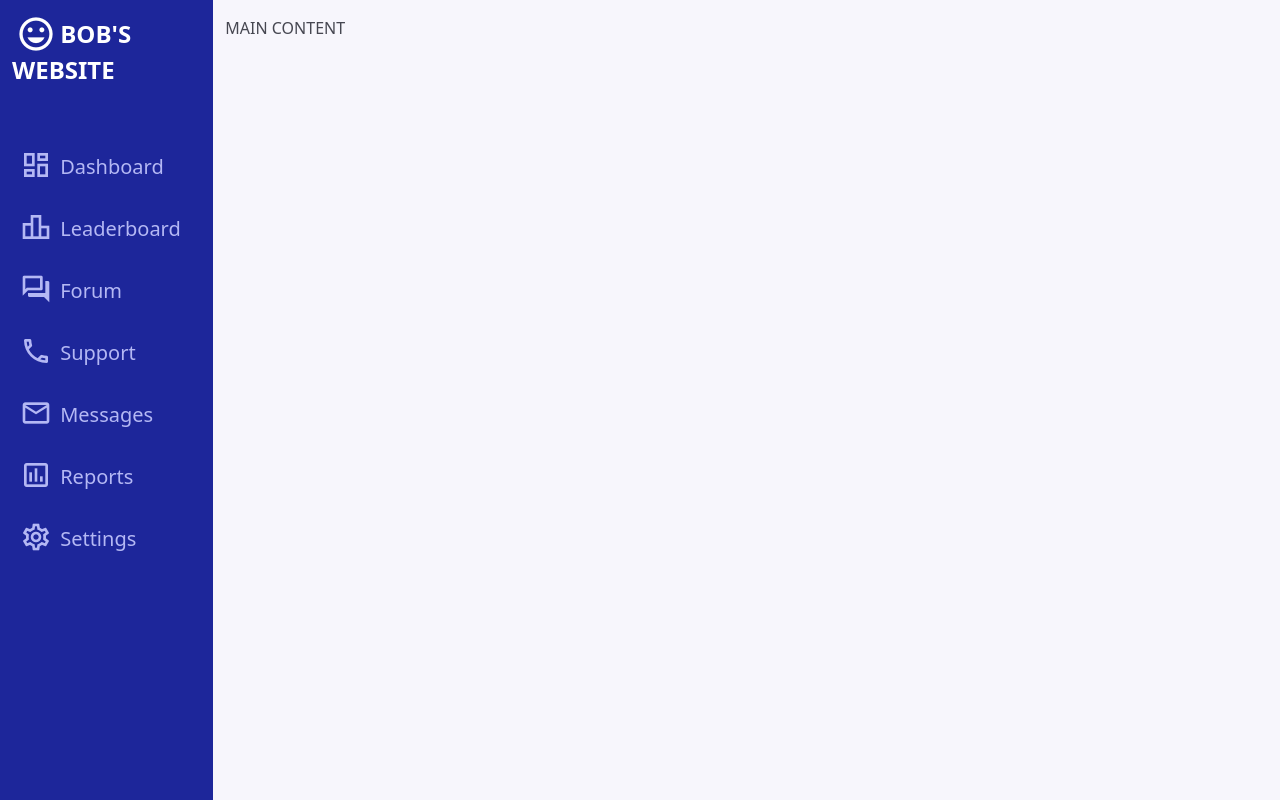
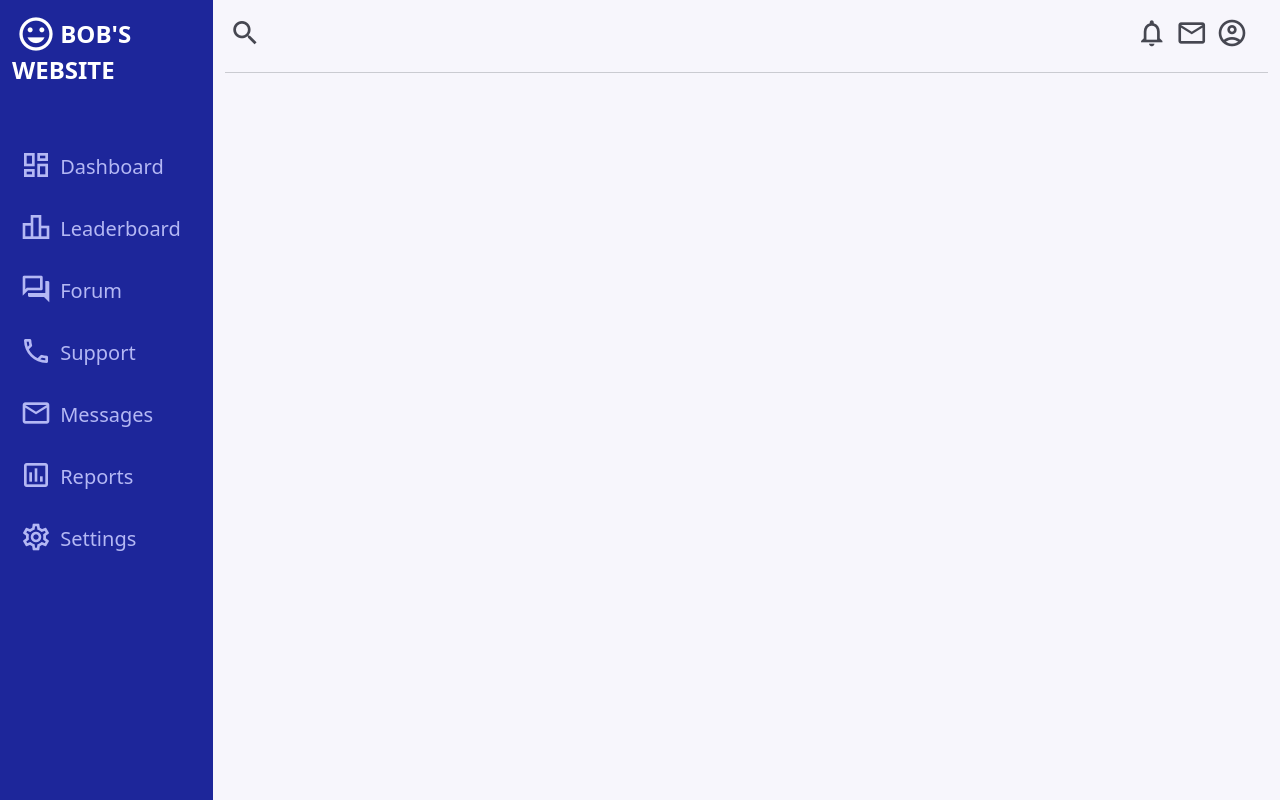
Before and after one commit to BobsProgrammingAcademy/admin-dashboard-bootstrap-sass, a website: page index.html in a window 1280 px wide. Drawn offline with nearby package versions, Linux system fonts and the light colour scheme.

Commit message:
Added the header

```diff
--- a/index.html
+++ b/index.html
@@ -65,7 +65,21 @@
         <!-- End Sidebar -->
 
         <!-- Main Content -->
-        <div class="col py-3">MAIN CONTENT</div>
+        <div class="col py-3">
+          <header class="row">
+            <div class="col d-flex justify-content-between py-2">
+              <div class="ms-1">
+                <span class="material-icons-outlined h2">search</span>
+              </div>
+              <div class="me-3">
+                <span class="material-icons-outlined me-1 h2">notifications</span>
+                <span class="material-icons-outlined me-1 h2">email</span>
+                <span class="material-icons-outlined me-1 h2">account_circle</span>
+              </div>
+            </div>
+          </header>
+          <hr>
+        </div>
         <!-- End Main Content -->
       </div>
     </div>
```
